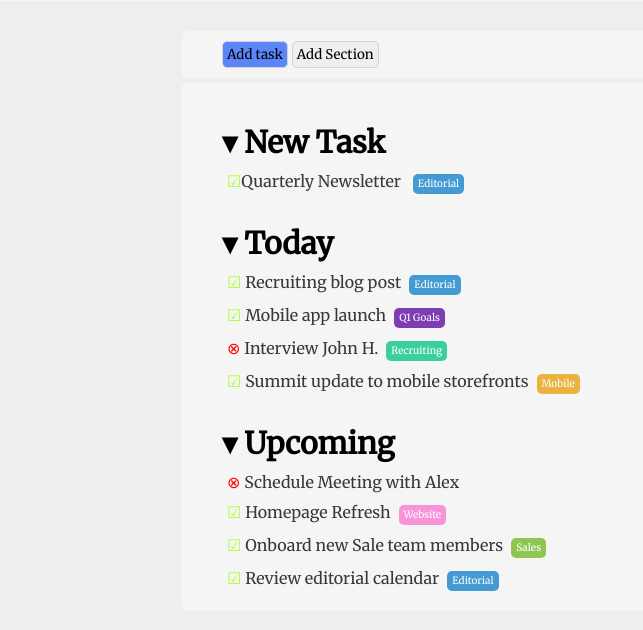
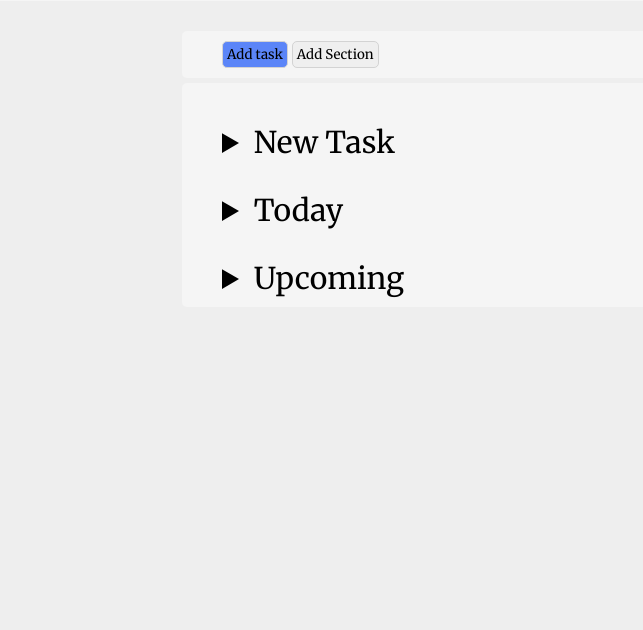
Before and after one commit to RiccardoCariello/html-css-toboolist, a plain HTML site: page index.html in a window 1280 px wide. Shown: the part 56-686 px from the top of the page, without its empty margins (0-643 px from the left). Drawn offline with Linux system fonts and the light colour scheme.

Commit message:
Sostituiti gli h1 con effettivi menu a tendina

```diff
--- a/index.html
+++ b/index.html
@@ -36,21 +36,31 @@
         <!--secondo contenitore con il resto-->
         <div>
 
-                <h1 >&blacktriangledown; New Task</h1>
+            <details>
+                <!-- <h1 >&blacktriangledown; New Task</h1> -->
+                <summary>New Task</summary>
                     <p><span class="amark">&#9745;</span>Quarterly Newsletter <span class="spblock bgblue">Editorial</span></p>
 
-                <h1>&blacktriangledown; Today</h1>
+            </details>
+
+                <!--<h1>&blacktriangledown; Today</h1> -->
+                <details>
+                    <summary>Today</summary>
                         <p><span class="amark">&#9745;</span> Recruiting blog post<span class="spblock bgblue">Editorial</span></p>
                         <p><span class="amark">&#9745;</span> Mobile app launch<span class="spblock bgpurple">Q1 Goals</span></p>
                         <p><span class="dmark">&otimes;</span> Interview John H.<span class="spblock bggreen">Recruiting</span></p>
                         <p><span class="amark">&#9745;</span> Summit update to mobile storefronts<span class="spblock bgyellow">Mobile</span></p>
+                </details>
 
-                <h1>&blacktriangledown; Upcoming</h1>
+
+                <!--<h1>&blacktriangledown; Upcoming</h1> -->
+                <details>
+                    <summary>Upcoming</summary>
                         <p><span class="dmark">&otimes;</span> Schedule Meeting with Alex</p>
                         <p><span class="amark">&#9745;</span> Homepage Refresh<span class="spblock bgpink">Website</span></p>
                         <p><span class="amark">&#9745;</span> Onboard new Sale team members<span class="spblock bglightgreen">Sales</span></p>
                         <p><span class="amark">&#9745;</span> Review editorial calendar<span class="spblock bgblue">Editorial</span></p>
-
+                </details>
         </div>
 
     </main>
--- a/style.css
+++ b/style.css
@@ -33,13 +33,22 @@ div {
     margin-top: 5px;
     margin-bottom: 5px;
 }
-
+/*
 h1 {
     margin-top: 30px;
     margin-left: 30px;
     margin-bottom: 0px;
     font-size: 30px;
 }
+*/
+summary {
+    margin-top: 30px;
+    margin-left: 30px;
+    margin-bottom: 0px;
+    font-size: 30px;
+}
+
+
 
 p {
     margin-left: 35px;
```
Lines whose indentation alone changed are shown as unchanged.
